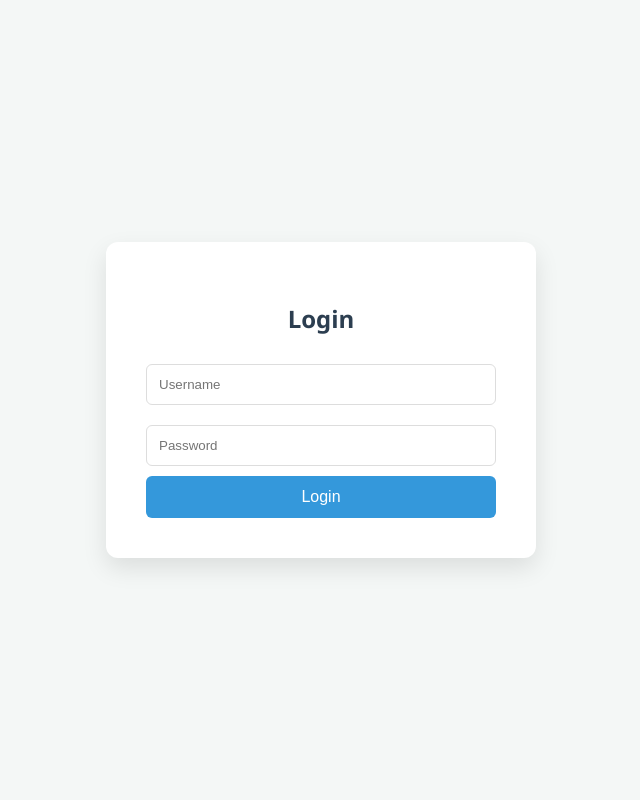
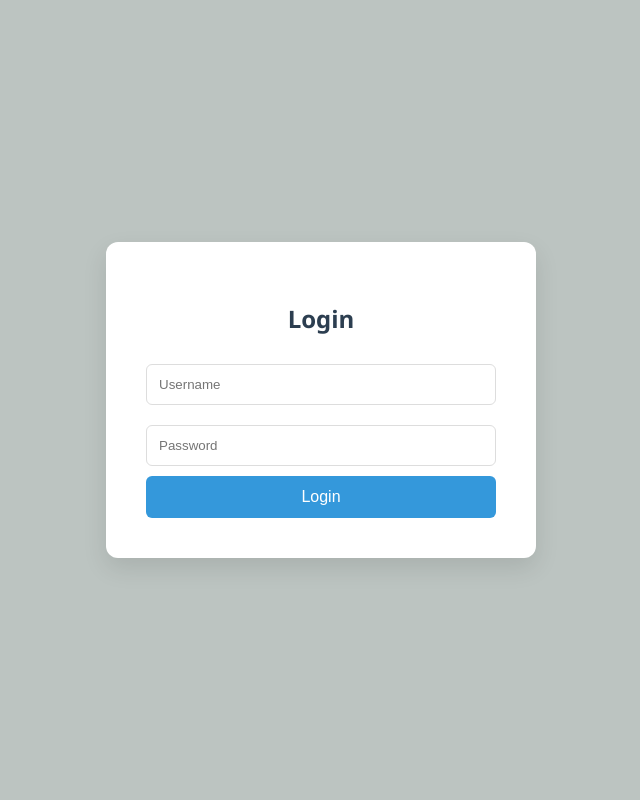
Before and after one commit to preet-4590/gate_pass, a PHP site: page /login.php in a window 1280 px wide. Shown: the whole page, without its empty margins (319-959 px from the left). Run offline with PHP 8.4, Linux system fonts and the light colour scheme.

Commit message:
Update login.php

```diff
--- a/login.php
+++ b/login.php
@@ -7,7 +7,7 @@
     <style>
         body {
             font-family: 'Segoe UI', sans-serif;
-            background: #f4f7f6;
+            background: #bcc4c1;
             display: flex;
             justify-content: center;
             align-items: center;
```
